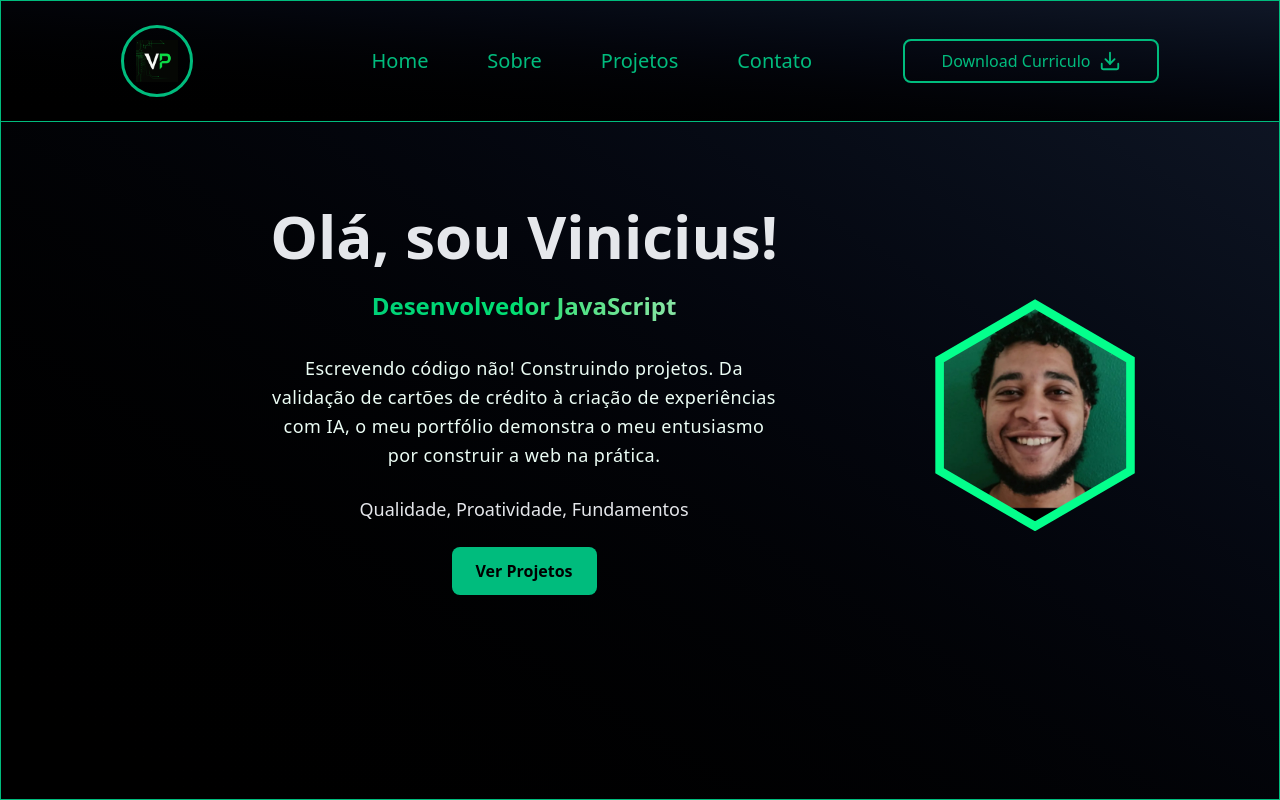
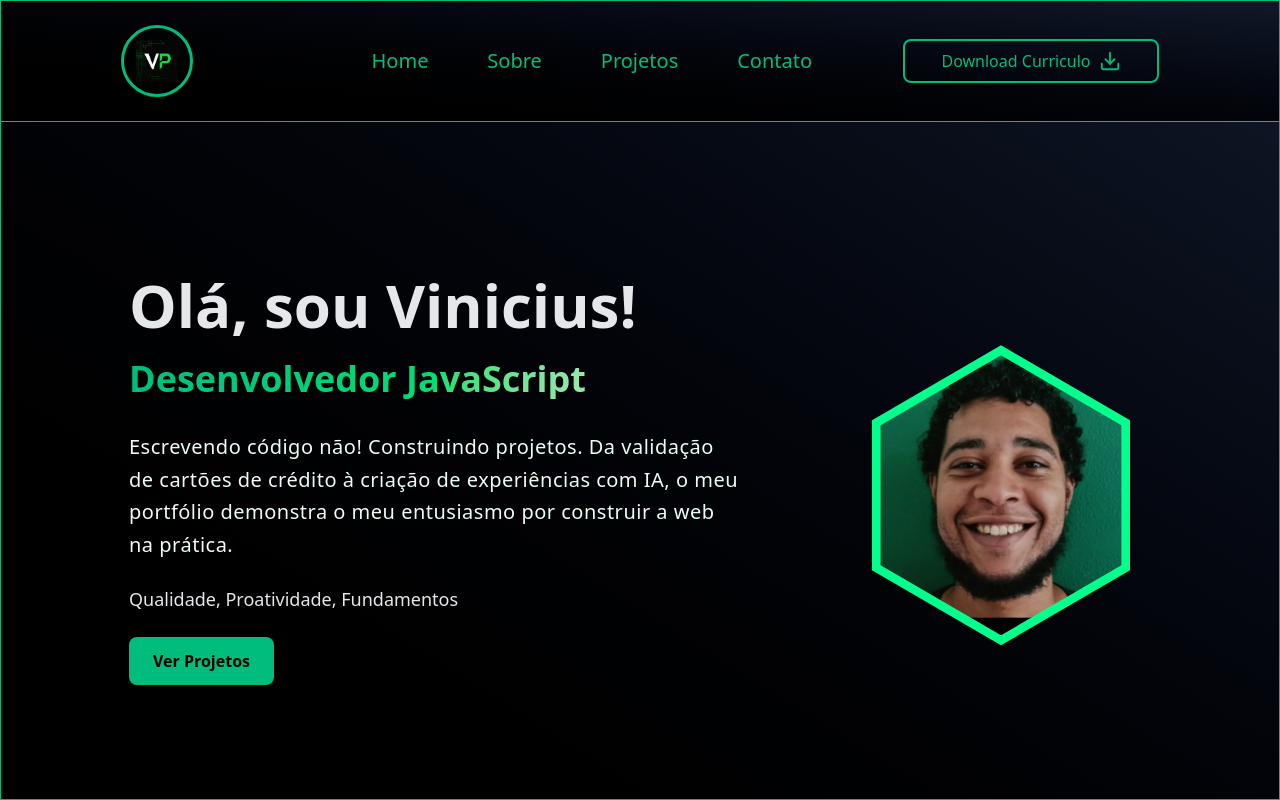
Before and after one commit to ViniciusGCP94/Vinnie_Portfolio, a React (Vite) app: page / in a window 1280 px wide. Built offline with nearby package versions, Linux system fonts and the light colour scheme.

Commit message:
fix: Melhorias na Secção Hero Ajuste do padding para que a secção se ajuste corretamente em todos os dispositivos, evitando que o conteúdo passe da tela em ecrãs menores. Garantindo que a altura da seção seja de 100% da tela (max-h-full).

```diff
--- a/src/components/Header/Header.jsx
+++ b/src/components/Header/Header.jsx
@@ -22,7 +22,7 @@ const ResponsiveNavbar = () => {
             />
         )}
 
-        <nav className="fixed top-0 left-0 w-full z-50 bg-gradient-to-tr from-black to-gray-900 p-4 text-emerald-500 lg:px-30 lg:py-6 border-1 border-danger">
+        <nav className=" fixed top-0 left-0 w-full z-50 bg-gradient-to-tr from-black to-gray-900 p-4 text-emerald-500 lg:px-30 lg:py-6 border-1 border-danger">
             <div className="container mx-auto flex items-center justify-between flex-wrap">
                 {/* Marca ou Logo */}
                 <div className="font-bold border-3 border-emerald-500 rounded-full w-15 p-3 lg:w-18">
--- a/src/components/HeroSection/Hero.jsx
+++ b/src/components/HeroSection/Hero.jsx
@@ -18,14 +18,14 @@ const Hero = () => {
 
 
     return (
-        <section className="border-1 border-danger pt-24 min-h-screen flex flex-col items-center bg-gradient-to-tr from-black to-gray-900 text-emerald-500 lg:flex-row-reverse lg:py-40 px-6 lg:px-32">
+        <section className="border-1 border-danger pt-24 px-6 min-h-screen flex flex-col items-center bg-gradient-to-tr from-black to-gray-900 text-emerald-500 lg:flex-row-reverse lg:justify-between lg:pb-20 lg:px-32 lg:max-h-full lg:pt-60">
             <Avatar />
-            <div className=" container mx-auto text-center text-gray-200 ">
+            <div className="container mx-auto text-center text-gray-200 lg:w-3/5 lg:text-left lg:ms-0">
                 <h1 className="text-4xl lg:text-6xl font-bold mb-6">Olá, sou Vinicius!</h1>
-                <h2 className="bg-gradient-to-r from-emerald-500 via-green-400 to-gray-200 text-transparent bg-clip-text text-2xl font-bold mb-8">Desenvolvedor {''}
+                <h2 className="bg-gradient-to-r from-emerald-500 via-green-400 to-gray-200 text-transparent bg-clip-text text-2xl font-bold mb-8 lg:text-4xl">Desenvolvedor {''}
                     <span className='transition-all duration-500' key={words[currentWordIndex]}> {words[currentWordIndex]} </span>
                 </h2>
-                <p className=" tracking-wide leading-relaxed text-emerald-50 text-lg mb-6 max-w-lg mx-auto">Escrevendo código não! Construindo projetos. Da validação de cartões de crédito à criação de experiências com IA, o meu portfólio demonstra o meu entusiasmo por construir a web na prática.</p>
+                <p className=" tracking-wide leading-relaxed text-emerald-50 text-lg mb-6 max-w-lg mx-auto lg:mx-0 lg:text-xl lg:max-w-full">Escrevendo código não! Construindo projetos. Da validação de cartões de crédito à criação de experiências com IA, o meu portfólio demonstra o meu entusiasmo por construir a web na prática.</p>
                 <p className='text-lg mb-6'>Qualidade, Proatividade, Fundamentos</p>
 
                 <a href="#projetos" className="inline-block bg-emerald-500 text-black font-bold py-3 px-6 rounded-lg hover:bg-emerald-600 hover:shadow-[5px_5px_10px_rgba(4,_255,_140,_0.5)] transition duration-300">Ver Projetos</a>
```
